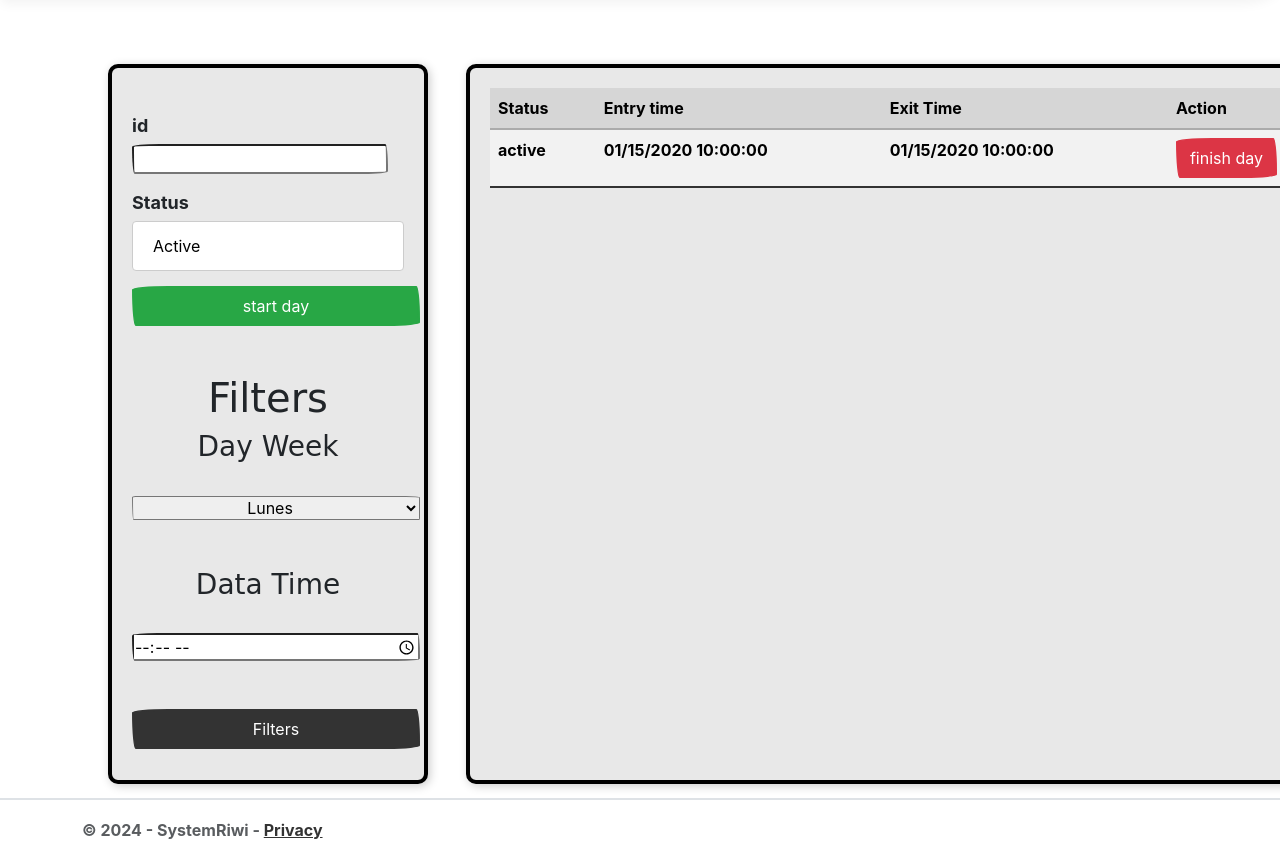
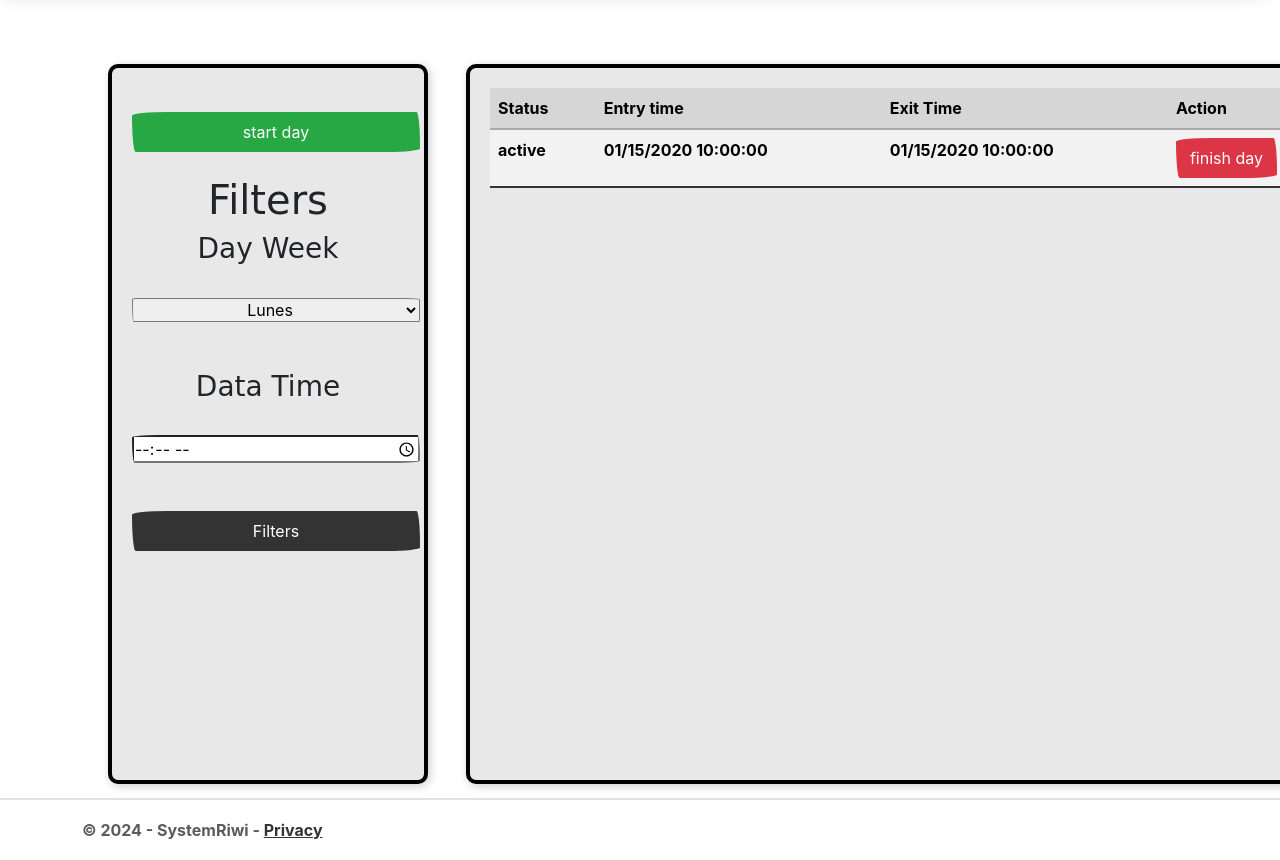
Before and after one commit to Duvan20/SystemRiwi, an ASP.NET Core app: page /History in a window 1280 px wide; the page is wider, and only the part inside the window is pictured. Shown: the part 60-920 px from the top of that part. Run offline with ASP.NET Core 8, Linux system fonts and the light colour scheme; the visitor is signed in with stand-in values (Sample User, id 1); tables that the repository leaves empty hold one stand-in row (values such as "Sample post"); style sheets or scripts are compiled from the project's sources; some web fonts are replaced.

Commit message:
Crear historia

```diff
--- a/Controllers/HistoryControllers.cs
+++ b/Controllers/HistoryControllers.cs
@@ -37,11 +37,27 @@ namespace SystemRiwi.Controllers
             ViewBag.History = await _context.History.ToListAsync();
             return View();
         }
+
+
         [HttpPost]
-        public IActionResult CreateHistory(History H)
+        public IActionResult Index(History H)
         {
-            return RedirectToAction("Index");
+
+            var id_user = HttpContext.Request.Cookies["id"];
+            var HistoryNew = new History{
+            EntryTime = DateTime.Now,
+            User_id = int.Parse(id_user)
+            };
+            _context.History.Add(HistoryNew);
+            _context.SaveChanges();
+            return RedirectToAction("Index","History");
+
+
+
+
         }
+
+
 
 
     }
--- a/Views/History/Index.cshtml
+++ b/Views/History/Index.cshtml
@@ -9,18 +9,7 @@
             <div class="card_filte">
                 <div class="cuadro_filter">
                     <br>
-
-                    <form asp-controller="History" asp-action="CreateHistory" method="post">
-                        <div class="form-group" >
-                            <label for="username">id</label>
-                            <input required="" id="username" type="number" value=@ViewBag.Id asp-for="User_id">
-                        </div>
-                        <div class="form-group">
-                            <label for="username">Status</label>
-                            <input required="" id="username" type="text" value="Active" asp-for="Status">
-                        </div>
-                        <button class="btn btn-success"type="submit" style="width: 18pc;">start day</button>
-                    </form>
+                    <a class="btn btn-success"style="width: 18pc;" asp-action="Index" method="post" >start day</a>
                     <br>
                     <br>
                     <h1 class="text-center">Filters</h1>
```
